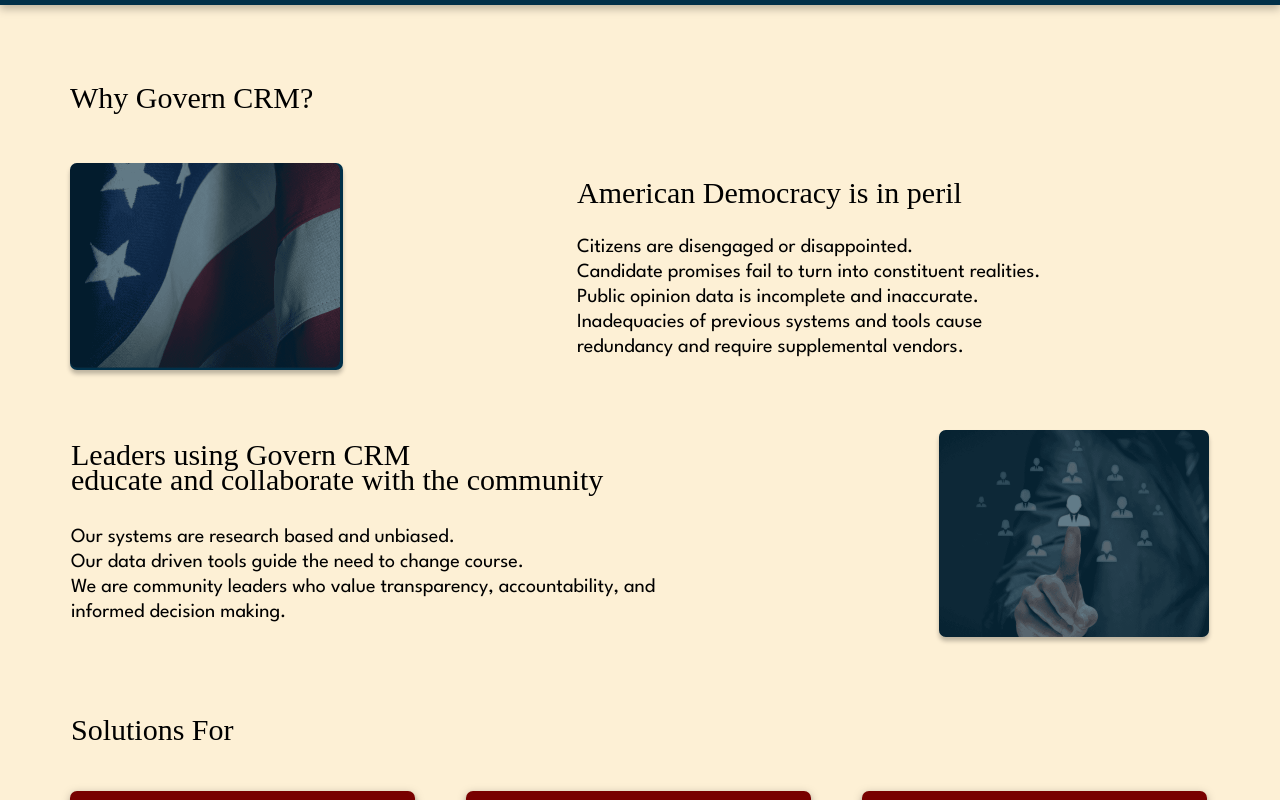
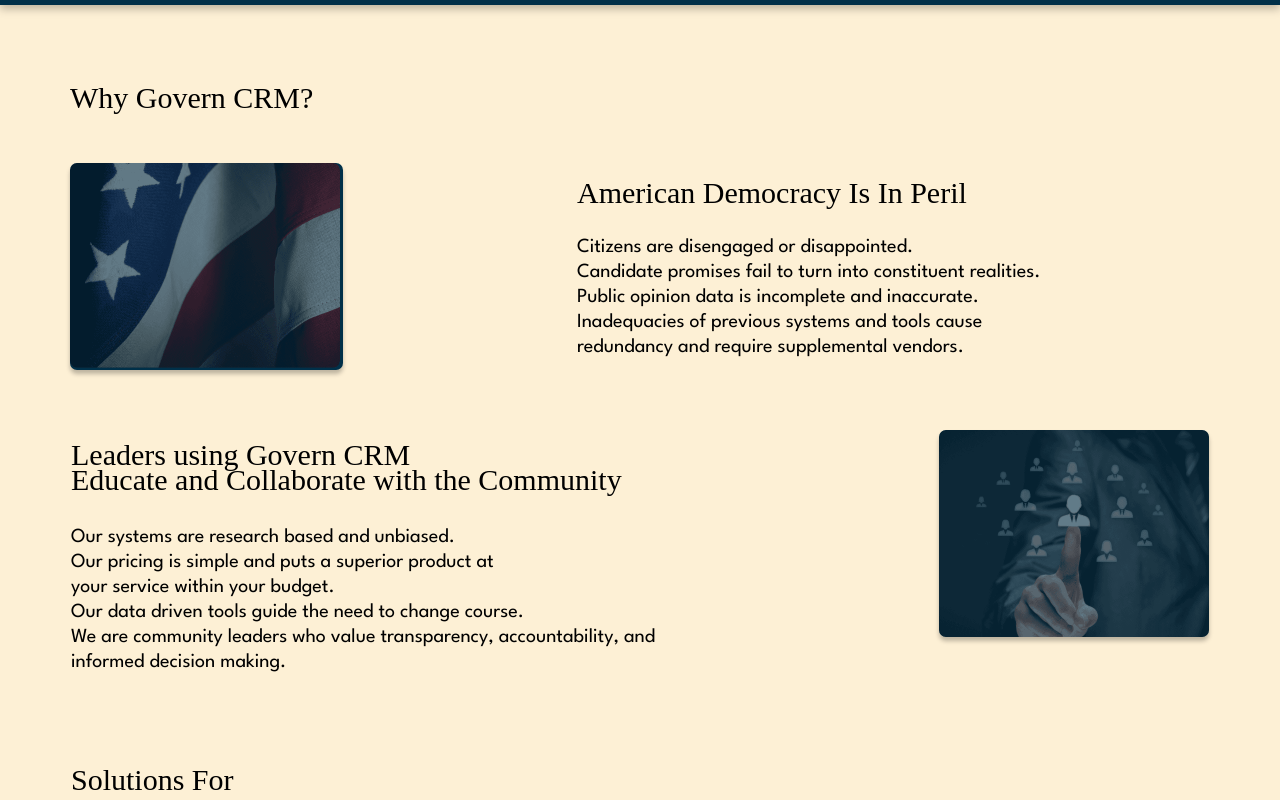
Before and after one commit to GovernCRM/website, a website built with Parcel: page index.html in a window 1280 px wide. Shown: the part 622-1422 px from the top of the page. Built offline with nearby package versions, Linux system fonts and the light colour scheme; a web font is replaced by a local one.

Commit message:
citizens-are-disengaged change

```diff
--- a/index.html
+++ b/index.html
@@ -83,7 +83,7 @@
                 <div class="why-paragraphs-wrapper">
                   <div class="why-paragraphs">
                     <h3 class="american-democracy-is">
-                      American Democracy is in peril
+                      American Democracy Is In Peril
                     </h3>
                     <div class="citizens-are-disengaged-container">
                       <p class="citizens-are-disengaged">
@@ -116,12 +116,18 @@
                           Leaders using Govern CRM
                         </p>
                         <p class="citizens-are-disengaged">
-                          educate and collaborate with the community
+                          Educate and Collaborate with the Community
                         </p>
                       </h3>
                       <div class="our-systems-are-container">
                         <p class="citizens-are-disengaged">
                           Our systems are research based and unbiased.
+                        </p>
+                        <p class="citizens-are-disengaged">
+                          Our pricing is simple and puts a superior product at
+                        </p>
+                        <p class="citizens-are-disengaged">
+                          your service within your budget.
                         </p>
                         <p class="citizens-are-disengaged">
                           Our data driven tools guide the need to change course.
```
